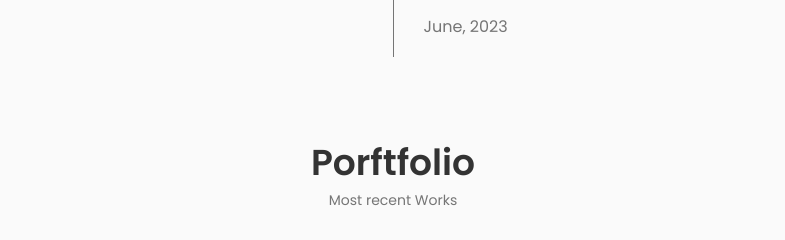
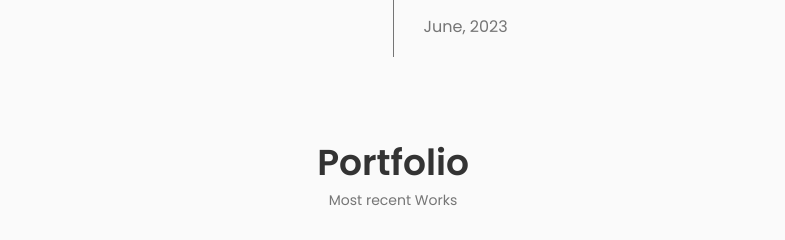
Before and after one commit to ashutosh0079/Portfolio-react, a React (Create React App) app: page / in a window 1280 px wide. Shown: the part 2520-2760 px from the top of the page, without its empty margins (247-1032 px from the left). Built offline with nearby package versions, Linux system fonts and the light colour scheme.

Commit message:
Update Work.jsx

```diff
--- a/src/components/work/Work.jsx
+++ b/src/components/work/Work.jsx
@@ -4,7 +4,7 @@ import Works from './Works';
 const Work = () => {
   return (
     <section className="work section" id='portfolio'>
-        <h2 className="section__title">Porftfolio</h2>
+        <h2 className="section__title">Portfolio</h2>
         <span className="section__subtitle">Most recent Works</span>
 
         <Works/>
```
